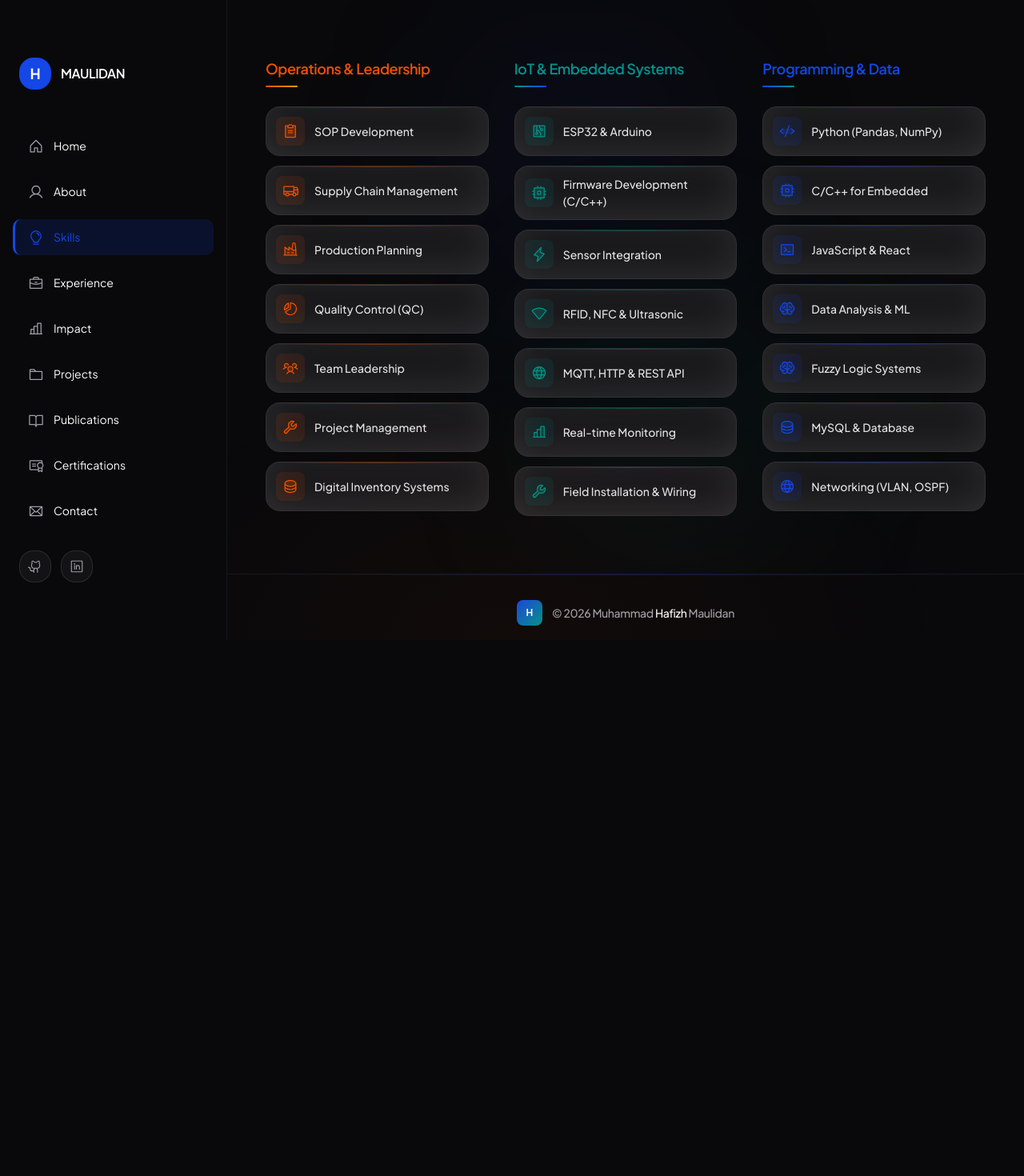
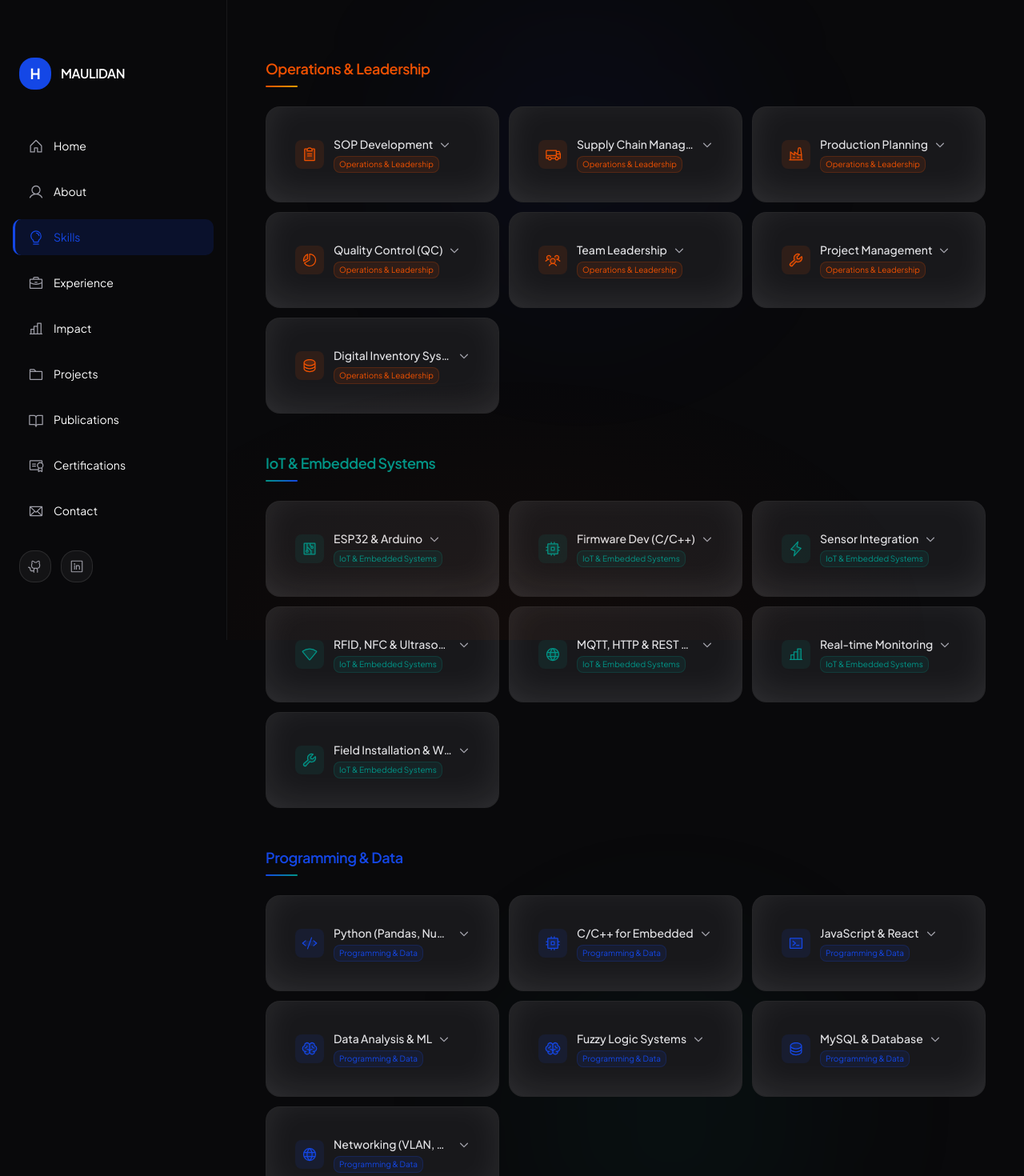
Before and after one commit to hafizhmaulidan15/my-portfolio, a React (Vite) app: page /skills in a window 1280 px wide. Shown: the top 1470 px of the page at 80% size. Before the commit the page ends 814 px from the top, so only its background shows below. Built offline with nearby package versions, Linux system fonts and the light colour scheme.

Commit message:
feat: skills section jadi clickable cards with expand detail

```diff
--- a/src/components/Skills.jsx
+++ b/src/components/Skills.jsx
@@ -1,59 +1,183 @@
-import { motion } from 'framer-motion';
+import { useState } from 'react';
+import { motion, AnimatePresence } from 'framer-motion';
 import {
     Cpu, Database, WifiHigh, Lightning, Code, ChartBar,
     Gear, Brain, Globe, Wrench, SquaresFour, Circuitry, Cloud, TerminalWindow,
-    Factory, ChartPieSlice, Truck, ClipboardText, UsersThree
+    Factory, ChartPieSlice, Truck, ClipboardText, UsersThree,
+    CaretDown, ArrowUpRight
 } from '@phosphor-icons/react';
 import { GlassPanel } from './ui/GlassPanel';
 
 const Skills = () => {
+    const [expandedSkills, setExpandedSkills] = useState(new Set());
+
+    const toggleSkill = (id) => {
+        setExpandedSkills(prev => {
+            const next = new Set(prev);
+            if (next.has(id)) next.delete(id);
+            else next.add(id);
+            return next;
+        });
+    };
+
     const skillGroups = [
         {
             title: 'Operations & Leadership',
             accentColor: 'text-accent-orange',
             iconBg: 'bg-accent-orange/10',
-            borderColor: 'group-hover:border-accent-orange/30',
-            glow: 'border-glow-top-orange',
+            borderColor: 'hover:border-accent-orange/30',
+            glow: 'hover:shadow-[0_0_20px_rgba(240,81,0,0.08)]',
+            tagColor: 'bg-accent-orange/10 text-accent-orange border-accent-orange/20',
+            gradient: 'from-accent-orange to-warning',
             skills: [
-                { name: 'SOP Development', icon: <ClipboardText size={20} weight="duotone" /> },
-                { name: 'Supply Chain Management', icon: <Truck size={20} weight="duotone" /> },
-                { name: 'Production Planning', icon: <Factory size={20} weight="duotone" /> },
-                { name: 'Quality Control (QC)', icon: <ChartPieSlice size={20} weight="duotone" /> },
-                { name: 'Team Leadership', icon: <UsersThree size={20} weight="duotone" /> },
-                { name: 'Project Management', icon: <Wrench size={20} weight="duotone" /> },
-                { name: 'Digital Inventory Systems', icon: <Database size={20} weight="duotone" /> },
+                {
+                    name: 'SOP Development',
+                    icon: <ClipboardText size={20} weight="duotone" />,
+                    context: 'Standardized SOP for 25K batch production, cold chain, and QC protocols at Rumah Susu Indonesia.',
+                    project: 'Production Operations SOP'
+                },
+                {
+                    name: 'Supply Chain Management',
+                    icon: <Truck size={20} weight="duotone" />,
+                    context: 'Raw milk supply coordination with local KPS dairy cooperatives for daily production.',
+                    project: 'Production Operations SOP'
+                },
+                {
+                    name: 'Production Planning',
+                    icon: <Factory size={20} weight="duotone" />,
+                    context: '25K units/batch capacity planning and throughput optimization.',
+                    project: 'Production Operations SOP'
+                },
+                {
+                    name: 'Quality Control (QC)',
+                    icon: <ChartPieSlice size={20} weight="duotone" />,
+                    context: 'Pasteurized milk QC protocols from raw material reception to dispatch.',
+                    project: 'Production Operations SOP'
+                },
+                {
+                    name: 'Team Leadership',
+                    icon: <UsersThree size={20} weight="duotone" />,
+                    context: 'Leading cross-functional production team at Rumah Susu Indonesia.',
+                    project: null
+                },
+                {
+                    name: 'Project Management',
+                    icon: <Wrench size={20} weight="duotone" />,
+                    context: 'End-to-end delivery of IoT automation and web projects using Agile methodology.',
+                    project: null
+                },
+                {
+                    name: 'Digital Inventory Systems',
+                    icon: <Database size={20} weight="duotone" />,
+                    context: 'Real-time stock opname monitoring via Google Sheets API dashboard.',
+                    project: 'Rumah Susu Inventory Dashboard'
+                },
             ]
         },
         {
             title: 'IoT & Embedded Systems',
             accentColor: 'text-accent-teal',
             iconBg: 'bg-accent-teal/10',
-            borderColor: 'group-hover:border-accent-teal/30',
-            glow: 'border-glow-top-teal',
+            borderColor: 'hover:border-accent-teal/30',
+            glow: 'hover:shadow-[0_0_20px_rgba(0,149,136,0.08)]',
+            tagColor: 'bg-accent-teal/10 text-accent-teal border-accent-teal/20',
+            gradient: 'from-accent-teal to-primary',
             skills: [
-                { name: 'ESP32 & Arduino', icon: <Circuitry size={20} weight="duotone" /> },
-                { name: 'Firmware Development (C/C++)', icon: <Cpu size={20} weight="duotone" /> },
-                { name: 'Sensor Integration', icon: <Lightning size={20} weight="duotone" /> },
-                { name: 'RFID, NFC & Ultrasonic', icon: <WifiHigh size={20} weight="duotone" /> },
-                { name: 'MQTT, HTTP & REST API', icon: <Globe size={20} weight="duotone" /> },
-                { name: 'Real-time Monitoring', icon: <ChartBar size={20} weight="duotone" /> },
-                { name: 'Field Installation & Wiring', icon: <Wrench size={20} weight="duotone" /> },
+                {
+                    name: 'ESP32 & Arduino',
+                    icon: <Circuitry size={20} weight="duotone" />,
+                    context: 'Core MCU across 5+ IoT deployments for monitoring, automation, and control systems.',
+                    project: 'Flood Detection & Monitoring System'
+                },
+                {
+                    name: 'Firmware Dev (C/C++)',
+                    icon: <Cpu size={20} weight="duotone" />,
+                    context: 'ESP32 firmware for sensor reading, actuation logic, and MQTT communication.',
+                    project: 'Advanced Banana Ripeness Detection'
+                },
+                {
+                    name: 'Sensor Integration',
+                    icon: <Lightning size={20} weight="duotone" />,
+                    context: 'Integrated ultrasonic, DHT22, TCS34725, YF-S201, and flame sensors.',
+                    project: 'Flood Detection & Monitoring System'
+                },
+                {
+                    name: 'RFID, NFC & Ultrasonic',
+                    icon: <WifiHigh size={20} weight="duotone" />,
+                    context: 'Distance sensing for water level monitoring and obstacle detection.',
+                    project: 'Water Level Detection System'
+                },
+                {
+                    name: 'MQTT, HTTP & REST API',
+                    icon: <Globe size={20} weight="duotone" />,
+                    context: 'IoT cloud communication protocols for real-time data streaming.',
+                    project: 'Flood Detection & Monitoring System'
+                },
+                {
+                    name: 'Real-time Monitoring',
+                    icon: <ChartBar size={20} weight="duotone" />,
+                    context: 'Web dashboard for live sensor data visualization with automated alerts.',
+                    project: 'Internal Monitoring Dashboard'
+                },
+                {
+                    name: 'Field Installation & Wiring',
+                    icon: <Wrench size={20} weight="duotone" />,
+                    context: 'On-site IP65-rated LED installation at Curug Cikoneng tourist attraction.',
+                    project: 'Curug Cikoneng LED Decoration'
+                },
             ]
         },
         {
             title: 'Programming & Data',
             accentColor: 'text-primary',
             iconBg: 'bg-primary/10',
-            borderColor: 'group-hover:border-primary/30',
-            glow: 'border-glow-top-primary',
+            borderColor: 'hover:border-primary/30',
+            glow: 'hover:shadow-[0_0_20px_rgba(20,71,230,0.08)]',
+            tagColor: 'bg-primary/10 text-primary border-primary/20',
+            gradient: 'from-primary to-accent-teal',
             skills: [
-                { name: 'Python (Pandas, NumPy)', icon: <Code size={20} weight="duotone" /> },
-                { name: 'C/C++ for Embedded', icon: <Cpu size={20} weight="duotone" /> },
-                { name: 'JavaScript & React', icon: <TerminalWindow size={20} weight="duotone" /> },
-                { name: 'Data Analysis & ML', icon: <Brain size={20} weight="duotone" /> },
-                { name: 'Fuzzy Logic Systems', icon: <Brain size={20} weight="duotone" /> },
-                { name: 'MySQL & Database', icon: <Database size={20} weight="duotone" /> },
-                { name: 'Networking (VLAN, OSPF)', icon: <Globe size={20} weight="duotone" /> },
+                {
+                    name: 'Python (Pandas, NumPy)',
+                    icon: <Code size={20} weight="duotone" />,
+                    context: 'Data processing and ML pipeline for stock market screening (660+ companies).',
+                    project: 'IDX Market Screener'
+                },
+                {
+                    name: 'C/C++ for Embedded',
+                    icon: <Cpu size={20} weight="duotone" />,
+                    context: 'Arduino/ESP32 firmware across all IoT automation and robotics projects.',
+                    project: 'Autonomous Fire-Fighting Robot'
+                },
+                {
+                    name: 'JavaScript & React',
+                    icon: <TerminalWindow size={20} weight="duotone" />,
+                    context: 'Built portfolio, company profile, and educational platform.',
+                    project: 'DR.MATT Company Profile'
+                },
+                {
+                    name: 'Data Analysis & ML',
+                    icon: <Brain size={20} weight="duotone" />,
+                    context: 'RandomForestClassifier for movement prediction, ATR volatility analysis.',
+                    project: 'IDX Market Screener'
+                },
+                {
+                    name: 'Fuzzy Logic Systems',
+                    icon: <Brain size={20} weight="duotone" />,
+                    context: 'Predictive ripeness classification algorithm for agricultural quality sorting.',
+                    project: 'Advanced Banana Ripeness Detection'
+                },
+                {
+                    name: 'MySQL & Database',
+                    icon: <Database size={20} weight="duotone" />,
+                    context: 'Historical sensor data storage, retrieval, and backend scripting.',
+                    project: 'Internal Monitoring Dashboard'
+                },
+                {
+                    name: 'Networking (VLAN, OSPF)',
+                    icon: <Globe size={20} weight="duotone" />,
+                    context: 'Certified Junior Network Engineer — IPv4/IPv6, OSPF routing, Cisco automation.',
+                    project: null
+                },
             ]
         }
     ];
@@ -64,47 +188,90 @@ const Skills = () => {
             <div className="absolute bottom-0 right-1/4 w-96 h-96 bg-accent-teal/5 blur-[100px] rounded-full pointer-events-none"></div>
             <div className="absolute top-1/2 left-0 w-72 h-72 bg-accent-orange/4 blur-[80px] rounded-full pointer-events-none"></div>
 
-            <div className="container mx-auto px-6 max-w-[1400px]">
-                <div className="grid grid-cols-1 md:grid-cols-2 lg:grid-cols-3 gap-8">
-                    {skillGroups.map((group, groupIdx) => (
-                        <div key={groupIdx} className="space-y-6">
-                            <div className="space-y-2">
-                                <motion.h3
-                                    initial={{ opacity: 0, x: -20 }}
-                                    whileInView={{ opacity: 1, x: 0 }}
-                                    transition={{ delay: groupIdx * 0.1 }}
-                                    className={`text-[18px] font-semibold tracking-tight ${group.accentColor}`}
-                                >
-                                    {group.title}
-                                </motion.h3>
-                                <div className={`h-0.5 w-10 bg-gradient-to-r ${groupIdx === 0 ? 'from-accent-orange to-warning' : groupIdx === 1 ? 'from-accent-teal to-primary' : 'from-primary to-accent-teal'} rounded-full`}></div>
-                            </div>
+            <div className="container mx-auto px-6 max-w-[1400px] space-y-12">
+                {skillGroups.map((group, groupIdx) => (
+                    <div key={groupIdx} className="space-y-6">
+                        <motion.div
+                            initial={{ opacity: 0, x: -20 }}
+                            whileInView={{ opacity: 1, x: 0 }}
+                            viewport={{ once: true }}
+                            transition={{ delay: groupIdx * 0.1 }}
+                            className="space-y-2"
+                        >
+                            <h3 className={`text-[18px] font-semibold tracking-tight ${group.accentColor}`}>
+                                {group.title}
+                            </h3>
+                            <div className={`h-0.5 w-10 bg-gradient-to-r ${group.gradient} rounded-full`}></div>
+                        </motion.div>
 
-                            <div className="grid grid-cols-1 gap-3">
-                                {group.skills.map((skill, skillIdx) => (
+                        <div className="grid grid-cols-1 md:grid-cols-2 lg:grid-cols-3 gap-3">
+                            {group.skills.map((skill, skillIdx) => {
+                                const skillId = `${groupIdx}-${skillIdx}`;
+                                const isExpanded = expandedSkills.has(skillId);
+                                return (
                                     <motion.div
-                                        key={skillIdx}
+                                        key={skillId}
                                         initial={{ opacity: 0, y: 20 }}
                                         whileInView={{ opacity: 1, y: 0 }}
+                                        viewport={{ once: true }}
                                         transition={{ delay: groupIdx * 0.1 + skillIdx * 0.05 }}
-                                        viewport={{ once: true }}
                                     >
                                         <GlassPanel
-                                            className={`flex items-center gap-3 p-3 group ${group.borderColor} ${group.glow}`}
+                                            className={`cursor-pointer transition-all duration-200 border-white/[0.06] ${group.borderColor} ${group.glow}`}
+                                            onClick={() => toggleSkill(skillId)}
                                         >
-                                            <div className={`p-2 ${group.iconBg} rounded-sm ${group.accentColor} group-hover:scale-105 transition-transform`}>
-                                                {skill.icon}
+                                            <div className="flex items-center gap-3 p-3">
+                                                <div className={`p-2 ${group.iconBg} rounded-sm ${group.accentColor} transition-transform`}>
+                                                    {skill.icon}
+                                                </div>
+                                                <div className="flex-1 min-w-0">
+                                                    <div className="flex items-center gap-2">
+                                                        <span className="text-text-secondary font-medium text-[14px] truncate">
+                                                            {skill.name}
+                                                        </span>
+                                                        <CaretDown
+                                                            size={14}
+                                                            className={`text-text-tertiary flex-shrink-0 transition-transform duration-200 ${isExpanded ? 'rotate-180' : ''}`}
+                                                            weight="bold"
+                                                        />
+                                                    </div>
+                                                    <span className={`inline-block text-[10px] px-1.5 py-0.5 rounded-sm border ${group.tagColor} mt-0.5`}>
+                                                        {group.title}
+                                                    </span>
+                                                </div>
                                             </div>
-                                            <span className="text-text-secondary font-medium group-hover:text-foreground transition-colors text-[14px]">
-                                                {skill.name}
-                                            </span>
+
+                                            <AnimatePresence>
+                                                {isExpanded && (
+                                                    <motion.div
+                                                        initial={{ height: 0, opacity: 0 }}
+                                                        animate={{ height: 'auto', opacity: 1 }}
+                                                        exit={{ height: 0, opacity: 0 }}
+                                                        transition={{ duration: 0.2, ease: 'easeInOut' }}
+                                                        className="overflow-hidden"
+                                                    >
+                                                        <div className="border-t border-white/[0.06] mx-3"></div>
+                                                        <div className="px-3 pb-4 pt-3 space-y-2.5">
+                                                            <p className="text-text-tertiary text-[12.5px] leading-relaxed">
+                                                                {skill.context}
+                                                            </p>
+                                                            {skill.project && (
+                                                                <div className="flex items-center gap-1.5 text-primary text-[12px] font-medium">
+                                                                    <ArrowUpRight size={14} weight="bold" />
+                                                                    <span>{skill.project}</span>
+                                                                </div>
+                                                            )}
+                                                        </div>
+                                                    </motion.div>
+                                                )}
+                                            </AnimatePresence>
                                         </GlassPanel>
                                     </motion.div>
-                                ))}
-                            </div>
+                                );
+                            })}
                         </div>
-                    ))}
-                </div>
+                    </div>
+                ))}
             </div>
         </section>
     );
```
